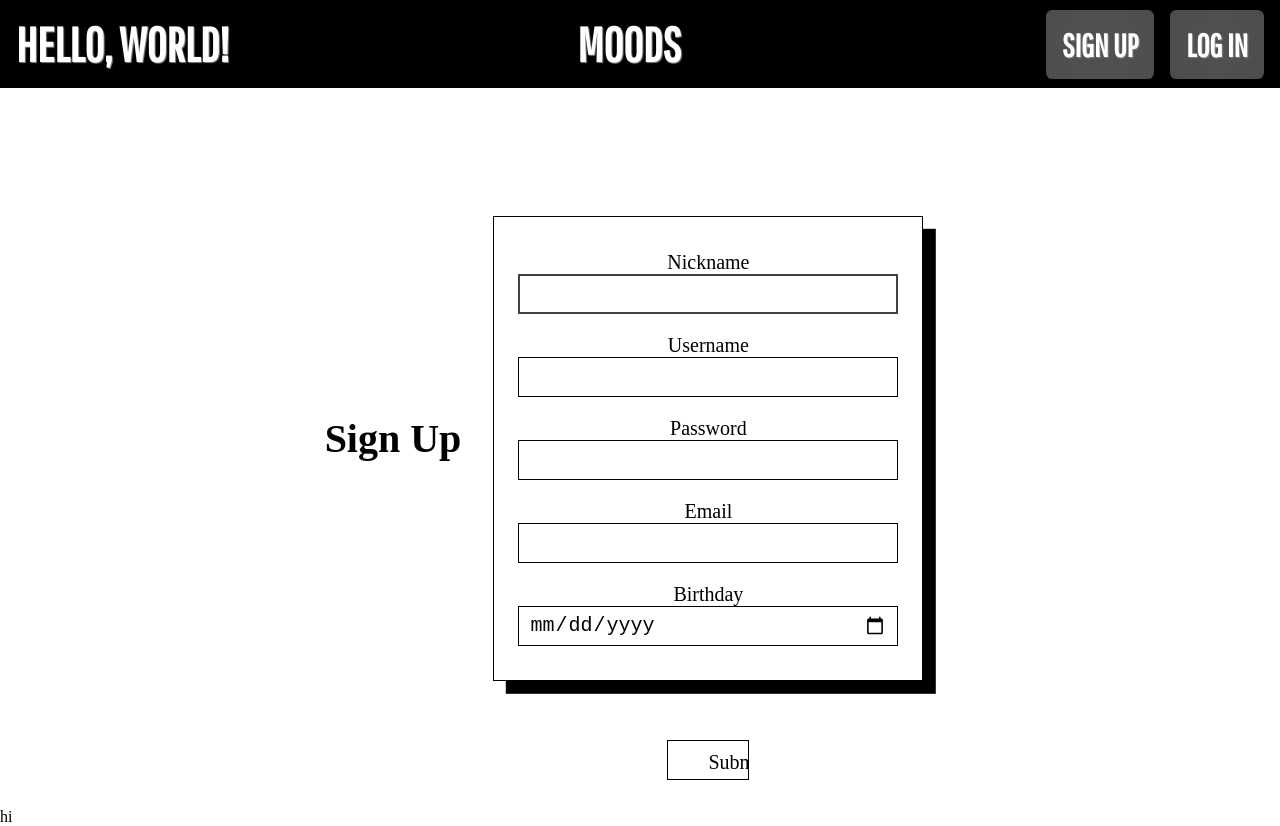
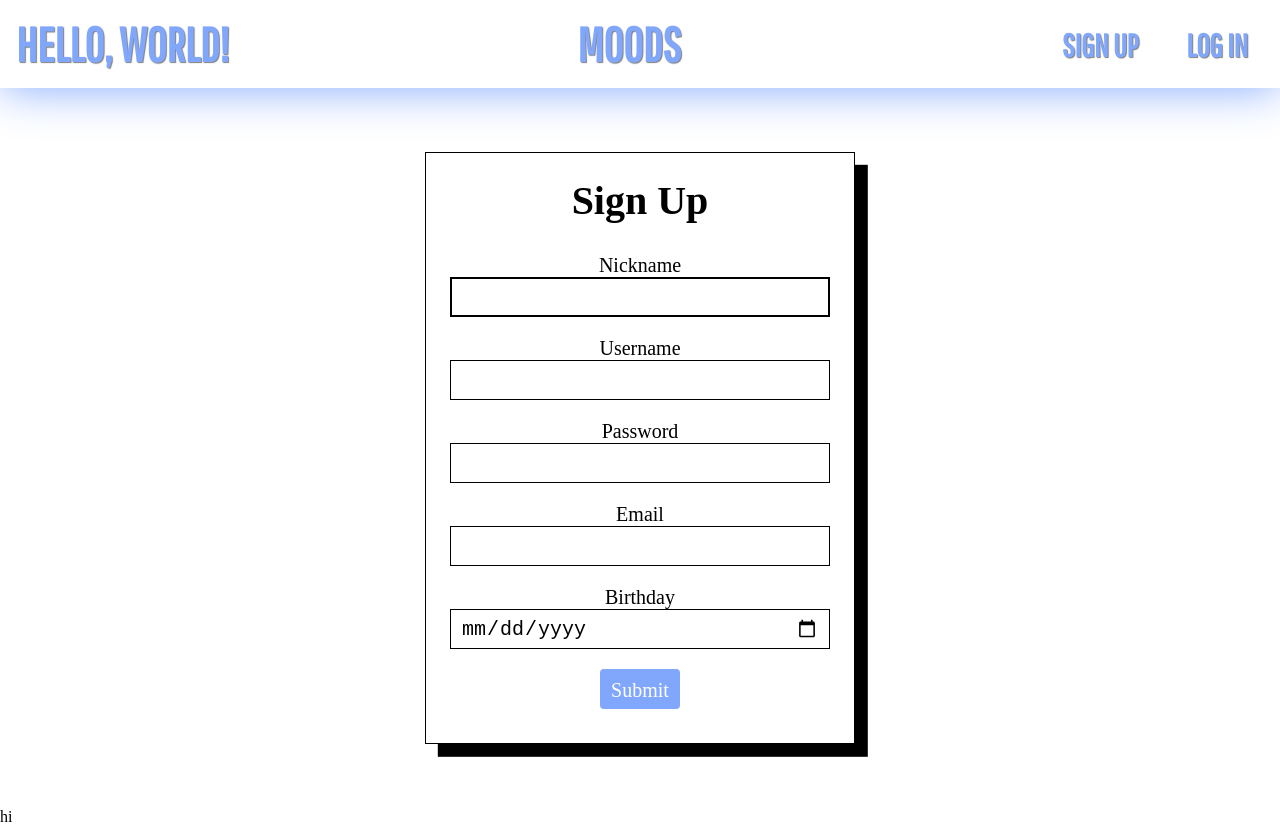
Before and after one commit to AliceWeng/Hello-World, a React (Create React App) app in the folder frontend/: page /signup in a window 1280 px wide. Built offline with nearby package versions, Linux system fonts and the light colour scheme.

Commit message:
changed color scheme for dark mode, adjusted login form

```diff
--- a/frontend/src/App.css
+++ b/frontend/src/App.css
@@ -1,5 +1,4 @@
 @import url('https://fonts.googleapis.com/css2?family=Pathway+Gothic+One&display=swap');
-@import url('https://fonts.googleapis.com/css2?family=Poppins&display=swap');
 
 * {
   margin: 0;
@@ -7,110 +6,111 @@
   box-sizing: border-box;
 }
 :root {
-  --blue: #aac1ff;
-  --darkBlue: #7197ff;
-  --lightBlue: #e3f0ff;
-  --background: white;
-  --accent: black;
-  --inputBorder: black;
+  --accent50: rgba(0, 0, 0, 0.5);
+  --body-background: white;
+  --form-background: white;
+  --input-background: white;
+  --input-border: black;
+  --logo: #80a7fc;
+  --text: black;
 }
 .dark {
-  --background: black;
-  --accent: white;
-  --inputBorder: white;
+  --accent50: rgba(255, 255, 255, 0.5);
+  --body-background: #0e0e10;
+  --form-background: #18181b;
+  --input-background: #3d3d3f;
+  --text: white;
 }
 body {
   font-family: "Calibre";
-  background: var(--background);
+  background: var(--body-background);
 }
 h1 {
   font-size: 2.5em;
   margin-bottom: .5em;
-  color: var(--accent);
+  color: var(--text);
 }
 form {
   display: flex;
   align-items: center;
   flex-direction: column;
   justify-content: center;
-  background: var(--background);
-  border: solid 1px var(--accent);
-  box-shadow: .8em .8em var(--accent);
+  background: var(--form-background);
+  border: solid 1px black;
+  box-shadow: .8em .8em black;
   padding: 1.5em;
   margin: 2em;
+}
+label {
+  color: var(--text);
+  margin-top: .5em;
+  font-size: 20px;
+}
+input {
+  height: 2em;
+}
+textarea {
+  height: 15em;
+  resize: none;
+}
+input, textarea {
+  border: solid 1px var(--input-border);
+  background: var(--input-background);
+  margin-bottom: .5em;
+  font-size: 20px;
+  padding: .5em;
+  width: 19em;
+}
+input:focus, textarea:focus {
+  outline: none;
+  border: solid 2px var(--input-border);
+}
+.red {
+  --input-border: #d93025;
 }
 .submit {
   display: flex;
   align-items: center;
   justify-content: center;
+  background: var(--logo);
   font-family: "Calibre";
-  position: absolute;
-  padding: .5em 2em;
+  margin-top: .5em;
   font-size: 20px;
-  bottom: 1em;
+  color: white;
+  padding: .5em;
+  width: 4em;
+  border: none;
+  border-radius: .2em;
   cursor: pointer;
 }
-input {
-  height: 2em;
-  width: 19em;
-  padding: .5em;
-  margin-bottom: .5em;
-  border: solid 1px var(--inputBorder);
+.submit:focus {
+  border: none;
 }
-.red {
-  --inputBorder: #d93025;
+.submit:hover {
+  background: #5e91ff;
 }
-.red:focus {
-  border: solid 2px var(--inputBorder);
+.submit:active {
+  background: #407cff;
 }
 .error {
-  padding: 1em;
-  width: 23.75em;
-  border-radius: 2em;
-  text-align: center;
-  padding-bottom: .5em;
-  color: var(--background);
-  background: var(--accent);
+  width: 23em;
+  color: #d93025;
 }
 .hidden {
   opacity: 0;
   z-index: -1;
   position: absolute;
 }
-textarea {
-  resize: none;
-  width: 19em;
-  height: 9em;
+.colorInput {
+  padding: 0 .1em;
+  cursor: pointer;
 }
 
-textarea:focus, input:focus {
-  outline: none;
-  border: solid 2px rgba(0, 0, 0, 0.75);
-}
-label {
-  color: var(--accent);
-  margin-top: .5em;
-}
-
-.colorInput {
-  padding: 0 .1em;
-  background: white;
-  cursor: pointer;
-}
-.submit {
-  margin: 0;
-  width: 4em;
-  background: white;
-  cursor: pointer;
-}
-textarea, input, label {
-  font-size: 20px;
-}
 nav ul {
   display: flex;
   align-items: center;
   justify-content: space-between;
-  background: var(--accent);
+  box-shadow: var(--logo) 0 0 3em;
 }
 li {
   list-style: none;
@@ -123,11 +123,12 @@ li {
 .navLink::before {
   content: "";
   position: absolute;
-  height: 1px;
+  height: 2px;
   width: 0;
   left: 0;
-  bottom: -16px;
-  background: var(--accent);
+  bottom: -17px;
+  border-radius: 1em;
+  background: var(--logo);
   transition: 500ms ease-in-out;
 }
 .navLink:hover::before {
@@ -138,15 +139,15 @@ li {
   text-transform: uppercase;
   text-decoration: none;
   font-weight: bolder;
-  color: var(--background);
-  text-shadow: 1px 1px 1px gray;
+  color: var(--logo);
+  text-shadow: 1px 1px 1px var(--accent50);
 }
 .navButton {
   padding: .5em;
   font-size: 2em;
   margin-left: .5em;
   border-radius: .2em;
-  box-shadow: inset grey 0 0 15em;
+  box-shadow: inset var(--background) 0 0 1em;
 }
 .navButton:hover {
   box-shadow: inset var(--background) 0 0 2em;
--- a/frontend/src/Components/LogInForm.jsx
+++ b/frontend/src/Components/LogInForm.jsx
@@ -1,4 +1,5 @@
-import { useState, useContext, useRef } from "react";
+import { useState, useEffect, useContext, useRef } from "react";
+import { Link } from "react-router-dom";
 import "../App.css";
 import AuthContext from "./context/AuthContext";
 
@@ -7,18 +8,21 @@ function LogInForm() {
         username: "",
         password: ""
     });
-
     const [error, setError] = useState("");
 
     const { setAuth } = useContext(AuthContext);
 
     const usernameRef = useRef();
-    const passwordRef = useRef();
+    const errorRef = useRef();
+
+    useEffect(() => {
+        usernameRef.current.focus();
+    }, []);
 
     const handleSubmit = async e => {
         e.preventDefault();
 
-        const response = await fetch("http://localhost:3001/api/auth", {
+        const response = await fetch("http://localhost:3001/api/user/login", {
             method: "POST",
             headers: {
                 "Content-Type": "application/json"
@@ -31,6 +35,7 @@ function LogInForm() {
             setAuth(data.user);
         } else {
             setError(data.message);
+            errorRef.current.focus();
         }
     }
 
@@ -40,24 +45,32 @@ function LogInForm() {
 
     return (
         <section className="center">
-            <h1>Log In</h1>
             <form onSubmit={handleSubmit}>
+                <h1>Log In</h1>
+                {error ? <p ref={errorRef} role="alert">{error}</p> : null}
                 <label htmlFor="username">Username</label>
                 <input
+                    type="text"
                     id="username"
-                    type="text"
-                    autoComplete="off"
+                    spellCheck="false"
+                    autoCapitalize="off"
+                    autoComplete="username"
                     onChange={handleChange}
-                    required
+                    value={user.username}
+                    ref={usernameRef}
                 />
                 <label htmlFor="password">Password</label>
                 <input
+                    type="password"
                     id="password"
-                    type="password"
-                    autoComplete="off"
+                    spellCheck="false"
+                    autoCapitalize="off"
+                    autoComplete="current-password"
                     onChange={handleChange}
-                    required />
+                    value={user.password}
+                />
                 <input className="submit" type="submit"/>
+                <p>Don't have an account? <Link to="/signup">Sign up.</Link></p>
             </form>
         </section>
     )
--- a/frontend/src/Components/SignUpForm.jsx
+++ b/frontend/src/Components/SignUpForm.jsx
@@ -70,7 +70,7 @@ function SignUpForm() {
             if(USERNAME_REGEX.test(user.username)) {
                 if(usernameTaken) {
                     setUsernameInvalid(true);
-                    setUsernameError("Sorry, this username is already taken. Please choose a different one.");
+                    setUsernameError("Sorry, this username is already taken.");
                 }
             }
             if(!USERNAME_REGEX.test(user.username)) {
@@ -146,8 +146,8 @@ function SignUpForm() {
 
     return (
         <section className="center">
-            <h1>Sign Up</h1>
             <form onSubmit={handleSubmit}>
+                <h1>Sign Up</h1>
                 <label htmlFor="nickname">Nickname</label>
                 <input
                     type="text"
```
Also changed, not shown: 1 other file (tests, documents, lock files or other folders).
